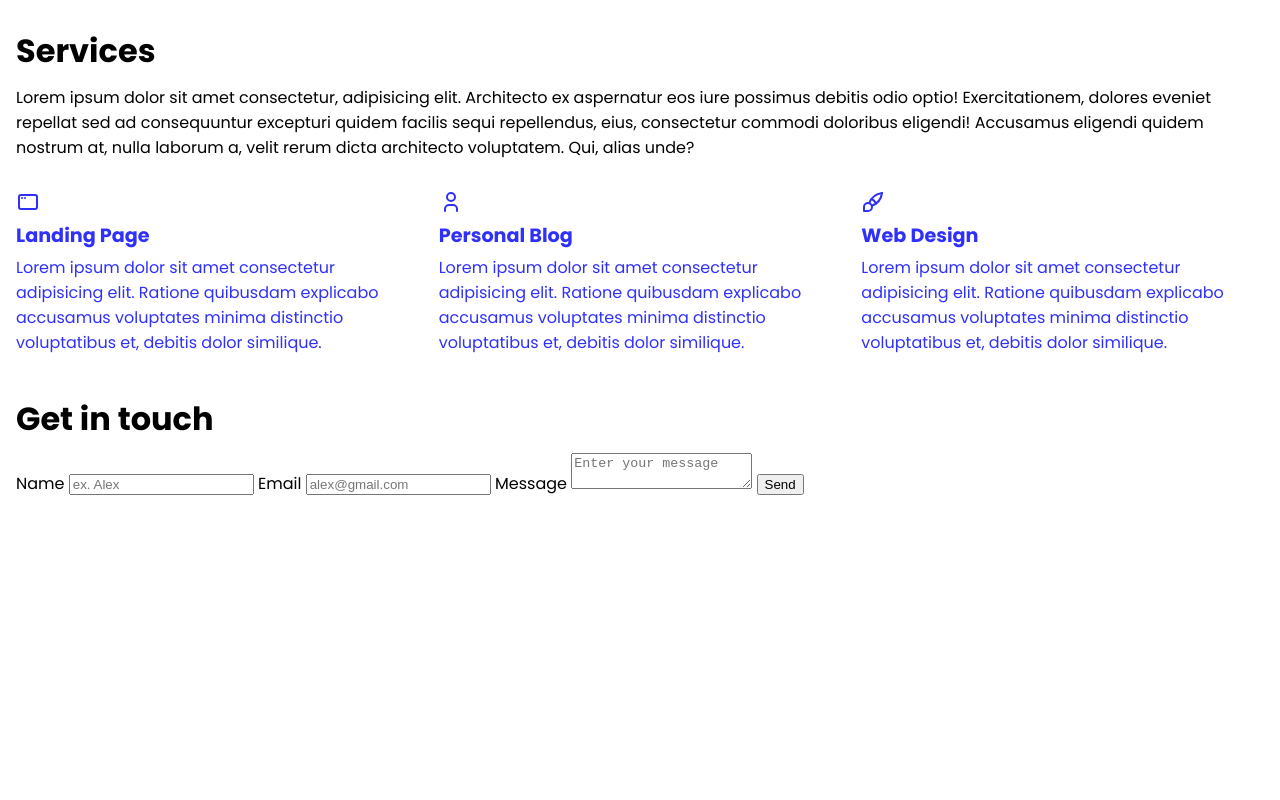
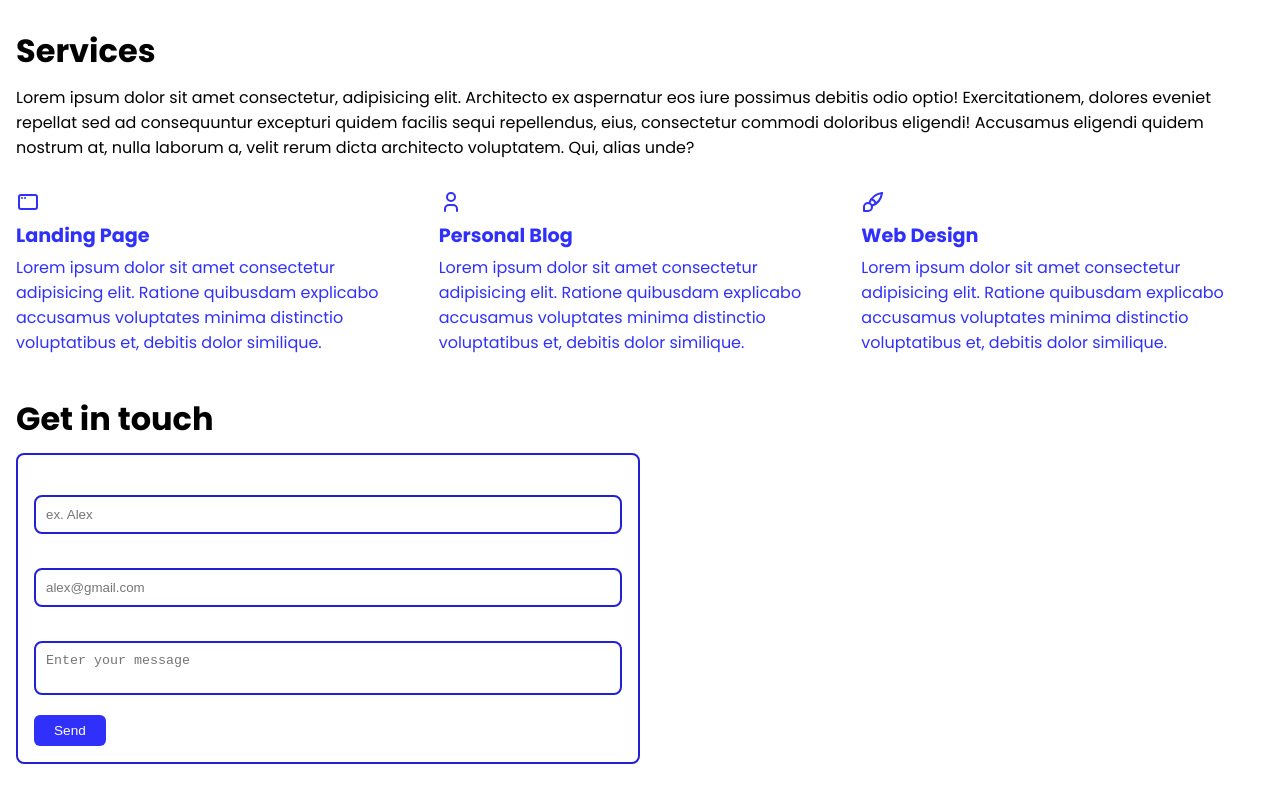
Before and after one commit to likx2/08-lesson, a plain HTML site: page index.html in a window 1280 px wide. Shown: the part 878-1678 px from the top of the page. Before the commit the page ends 1410 px from the top, so only its background shows below. Drawn offline with Linux system fonts and the light colour scheme.

Commit message:
lesson completed

```diff
--- a/index.html
+++ b/index.html
@@ -163,38 +163,47 @@
           </article>
         </div>
       </section>
-      <section class="section" aria-label="contact" id="contact">
+      <section id="contact" class="section" aria-label="contact" >
         <h2 class="section-title">Get in touch</h2>
         <form
+          class="contact-form"
           action="https://formsubmit.co/konopajew86@gmail.com"
           method="POST"
         >
-          <label for="name">Name</label>
+          <div>
+            <label for="name" class="contact-form-label">Name</label>
             <input
               id="name"
+              class="contact-form-input"
               name="Name"
               placeholder="ex. Alex"
               required
               minlength="2"
             />
-          <label for="email">Email</label>
+          </div>
+          <div>
+            <label for="email" class="contact-form-label">Email</label>
             <input
               id="email"
+              class="contact-form-input"
               name="Email"
               placeholder="alex@gmail.com"
               required
-            pattern="test"
             />
-          <label for="message">Message</label>
+          </div>
+          <div>
+            <label for="message" class="contact-form-label">Message</label>
             <textarea
               id="message"
-            name="message"
+              class="contact-form-textarea"
+              name="Message"
               placeholder="Enter your message"
               minlength="10"
               maxlength="200"
               required
             ></textarea>
-          <button type="submit">Send</button>
+          </div>
+          <button class="contact-form-submit-btn" type="submit">Send</button>
         </form>
       </section>
     </main>
--- a/styles.css
+++ b/styles.css
@@ -32,6 +32,19 @@ body {
     '950': '#141452',
 */
 
+/* Variables */
+:root {
+    --color-primary: #3030fb;
+    --color-secondary: #505eff;
+    --color-blue-50: #ecf2ff;
+    --color-blue-100: #dce7ff;
+    --color-blue-200: #c0d2ff;
+    --color-blue-300: #99b2ff;
+    --color-blue-400: #7187ff;
+    --color-blue-700: #2320d3;
+    --color-white-solid: white;
+}
+
 /* Sections styles */
 
 /* Navigation */
@@ -42,7 +55,7 @@ body {
     width: 100%;
     padding: 0 1.5rem;
     min-height: 4rem;
-    background-color: #505eff;
+    background-color: var(--color-primary);
     display: flex;
     justify-content: center;
     align-items: center;
@@ -55,7 +68,7 @@ body {
     display: flex;
     gap: 1rem;
     justify-content: center;
-    color: white;
+    color: var(--color-white-solid);
 }
 
 .nav-link {
@@ -128,12 +141,73 @@ body {
 }
 
 .service-item {
-    color: #3030fb;
+    color: var( --color-primary);
 }
 
 .services-subtitle {
     margin-bottom: 5px;
     font-size: 1.2rem;
+}
+
+
+/* Contact form */
+.contact-form {
+    width: 50%;
+    border: 2px solid;
+    border-color: var(--color-blue-700);
+    border-radius: 8px;
+    padding: 16px;
+
+    & > * + * {
+        margin-top: 10px;
+    }
+
+    @media screen and (max-width: 600px) {
+        width: 100%;
+    }
+}
+
+.contact-form-label {
+    display: block;
+    font-size: 0.85rem;
+    color: var(--color-white-solid);
+    margin-bottom: 4px;
+}
+
+.contact-form-input, .contact-form-textarea {
+    display: block;
+    width: 100%;
+    padding: 10px;
+    border-radius: 8px;
+    border: 0;
+    outline: 2px solid transparent;
+    border: 2px solid;
+    border-color: var(--color-blue-700);
+
+    &:focus-visible {
+        outline-color: var(--color-blue-200);
+    }
+}
+
+.contact-form-textarea {
+    resize: none;
+}
+
+.contact-form-submit-btn {
+    padding: 8px 20px;
+    color: var(--color-white-solid);
+    background-color: var(--color-primary);
+    border: 0;
+    border-radius: 6px;
+    cursor: pointer;
+    font-weight: 500;
+    font-size: 0.85rem;
+    margin-top: 20px;
+    transition: background-color 0.3s ease-in-out;
+
+    &:hover {
+        background-color: var(--color-blue-400);
+    }
 }
 
 /* Reusable */
@@ -150,14 +224,14 @@ body {
     padding: 1rem;
     border-radius: 8px;
     font-weight: 500;
-    color: white;
+    color: var(--color-white-solid);
 }
 
 .cta-primary {
-    background-color: #3030fb;
+    background-color: var(--color-primary);
     transition: background-color 0.1s ease-in-out;
     &:hover {
-        background-color: #505eff;
+        background-color: var(--color-secondary);
     }
 }
 
```
Lines whose indentation alone changed are shown as unchanged.
